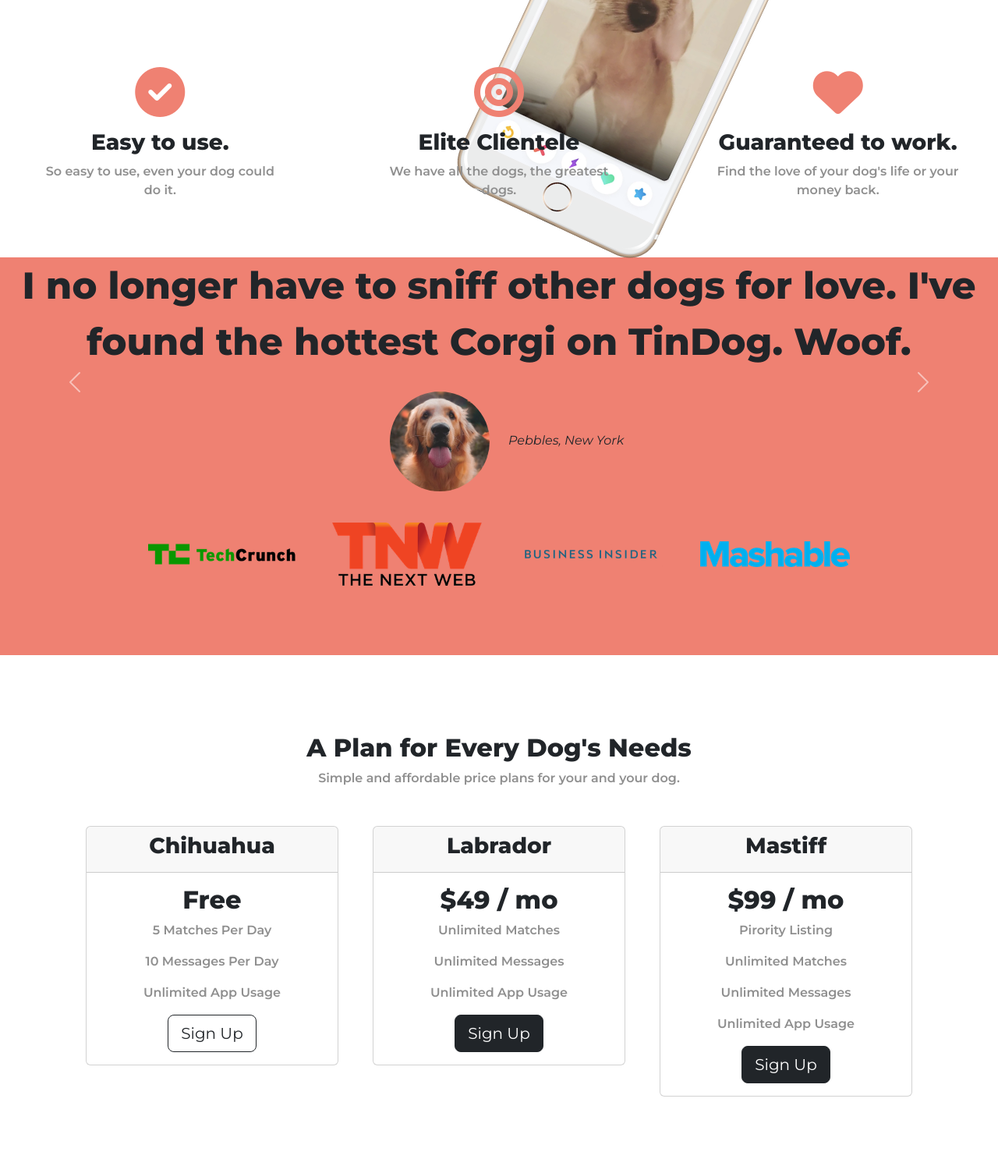
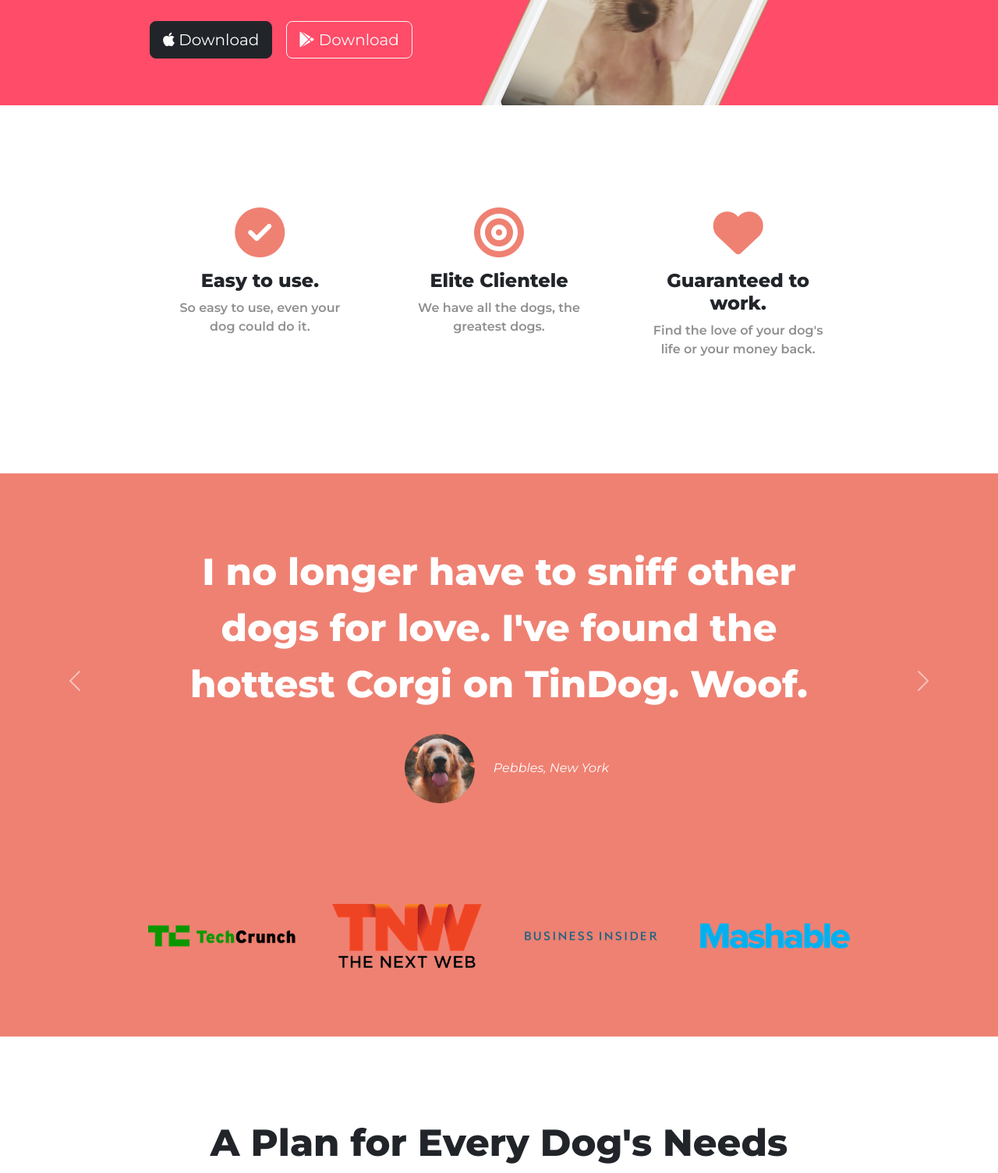
Before and after one commit to mastAk7/TinDog, a plain HTML site: page index.html in a window 1280 px wide. Shown: the part 443-1947 px from the top of the page at 78% size. Drawn offline with nearby package versions, Linux system fonts and the light colour scheme.

Commit message:
Update index.html

```diff
--- a/index.html
+++ b/index.html
@@ -20,9 +20,8 @@
 </head>
 
 <body>
-  <section id="title">
+  <section class="coloured-section" id="title">
     <div class="container-fluid">
-
 
           <!-- Nav Bar -->
           <nav class="navbar navbar-expand-lg navbar-dark">
@@ -51,7 +50,7 @@
           <div class="row title-content">
 
             <div class="col-lg-6">
-              <h1 class="montserrat-black">Meet new and interesting dogs nearby.</h1>
+              <h1 class="big-heading">Meet new and interesting dogs nearby.</h1>
               <button type="button" class="btn btn-dark btn-lg download-button"><i class="fa-brands fa-apple"></i> Download</button>
               <button type="button" class="btn btn-outline-light btn-lg download-button"><i class="fa-brands fa-google-play"></i> Download</button>
             </div>
@@ -68,25 +67,29 @@
 
   <!-- Features -->
 
-  <section id="features">
+  <section class="white-section" id="features">
+
+    <div class="container-fluid">
 
       <div class="row">
         <div class="feature-box col-lg-4">
           <i class="fa-solid fa-circle-check fa-4x feature-img"></i>
-        <h3>Easy to use.</h3>
+          <h3 class="feature-title">Easy to use.</h3>
           <p>So easy to use, even your dog could do it.</p>
         </div>
 
         <div class="feature-box col-lg-4">
           <i class="fa-solid fa-bullseye fa-4x feature-img"></i>
-        <h3>Elite Clientele</h3>
+          <h3 class="feature-title">Elite Clientele</h3>
           <p>We have all the dogs, the greatest dogs.</p>
         </div>
 
         <div class="feature-box col-lg-4">
           <i class="fa-solid fa-heart fa-4x feature-img"></i>
-        <h3>Guaranteed to work.</h3>
+          <h3 class="feature-title">Guaranteed to work.</h3>
           <p>Find the love of your dog's life or your money back.</p>
+        </div>
+
       </div>
     </div>
 
@@ -95,18 +98,18 @@
 
   <!-- Testimonials -->
 
-  <section id="testimonials">
+  <section class="coloured-section" id="testimonials">
 
     <div id="testimonial-carousel" class="carousel slide" data-ride="false">
       <div class="carousel-inner">
 
-        <div class="carousel-item active">
+        <div class="carousel-item active container-fluid">
           <h2 class="testimonial-text">I no longer have to sniff other dogs for love. I've found the hottest Corgi on TinDog. Woof.</h2>
           <img class="testimonial-image" src="images/dog-img.jpg" alt="dog-profile">
           <em>Pebbles, New York</em>
         </div>
 
-        <div class="carousel-item">
+        <div class="carousel-item container-fluid">
           <h2 class="testimonial-text">My dog used to be so lonely, but with TinDog's help, they've found the love of their life. I think.</h2>
           <img class="testimonial-image" src="images/lady-img.jpg" alt="lady-profile">
           <em>Beverly, Illinois</em>
@@ -130,7 +133,7 @@
 
   <!-- Press -->
 
-  <section id="press">
+  <section class="coloured-section" id="press">
     <img class="press-image" src="images/techcrunch.png" alt="tc-logo">
     <img class="press-image" src="images/tnw.png" alt="tnw-logo">
     <img class="press-image" src="images/bizinsider.png" alt="biz-insider-logo">
@@ -141,9 +144,9 @@
 
   <!-- Pricing -->
 
-  <section id="pricing">
+  <section class="white-section" id="pricing">
 
-    <h2>A Plan for Every Dog's Needs</h2>
+    <h2 class="section-heading">A Plan for Every Dog's Needs</h2>
     <p>Simple and affordable price plans for your and your dog.</p>
 
 
@@ -155,7 +158,7 @@
           </div>
 
           <div class="card-body">
-            <h2>Free</h2>
+            <h2 class="price-text">Free</h2>
             <p>5 Matches Per Day</p>
             <p>10 Messages Per Day</p>
             <p>Unlimited App Usage</p>
@@ -171,7 +174,7 @@
           </div>
 
           <div class="card-body">
-            <h2>$49 / mo</h2>
+            <h2 class="price-text">$49 / mo</h2>
             <p>Unlimited Matches</p>
             <p>Unlimited Messages</p>
             <p>Unlimited App Usage</p>
@@ -187,7 +190,7 @@
           </div>
 
           <div class="card-body">
-            <h2>$99 / mo</h2>
+            <h2 class="price-text">$99 / mo</h2>
             <p>Pirority Listing</p>
             <p>Unlimited Matches</p>
             <p>Unlimited Messages</p>
@@ -204,18 +207,22 @@
 
   <!-- Call to Action -->
 
-  <section id="cta">
+  <section class="coloured-section" id="cta">
+    <div class="container-fluid">
 
-    <h3 class="cta-heading">Find the True Love of Your Dog's Life Today.</h3>
+          <h3 class="big-heading">Find the True Love of Your Dog's Life Today.</h3>
           <button type="button" class="btn btn-lg btn-dark download-button"><i class="fa-brands fa-apple"></i> Download</button>
           <button type="button" class="btn btn-lg btn-light download-button"><i class="fa-brands fa-google-play"></i> Download</button>
+
+    </div>
 
   </section>
 
 
   <!-- Footer -->
 
-  <footer id="footer">
+  <footer class="white-section" id="footer">
+    <div class="container-fluid">
 
           <i class="social-icon fa-brands fa-facebook"></i>
           <i class="social-icon fa-brands fa-twitter"></i>
@@ -223,6 +230,8 @@
           <i class="social-icon fa-solid fa-envelope"></i>
           <p>© Copyright 2024 TinDog</p>
 
+    </div>
+
   </footer>
 
 
```
Lines whose indentation alone changed are shown as unchanged.
